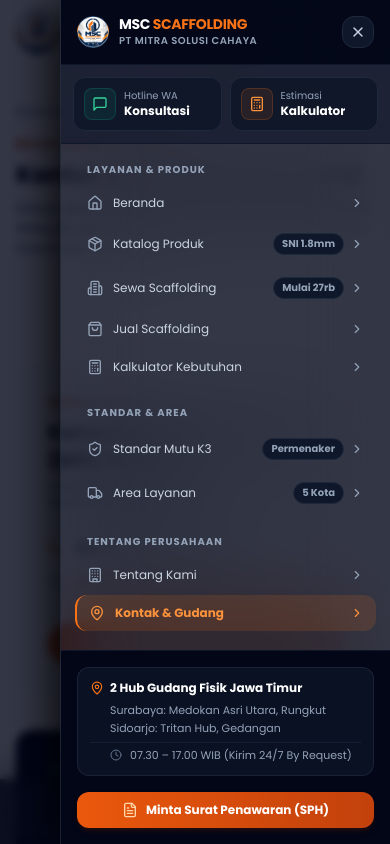
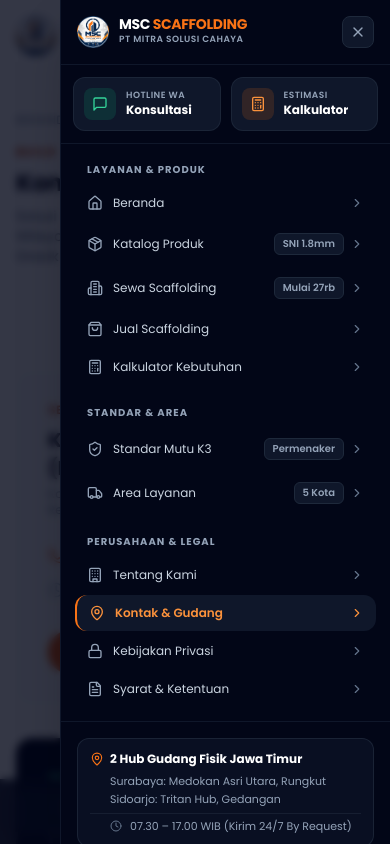
Before and after one commit to ongkipro/mscscaffolding, a Next.js app: page /kontak in a window 390 px wide. Both pictures are taken after a click on the button "Buka Menu Navigasi". Shown: the top 844 px of the page. Built offline with nearby package versions, Linux system fonts and the light colour scheme.

Commit message:
feat: refine mobile header height, flat minimalist drawer, remove wa dot & eliminate email

```diff
--- a/src/app/kontak/page.tsx
+++ b/src/app/kontak/page.tsx
@@ -3,7 +3,6 @@
 import Link from 'next/link';
 import {
   Phone,
-  Mail,
   MapPin,
   Clock,
   MessageSquare,
@@ -37,7 +36,6 @@
       '@type': 'Organization',
       name: 'PT MITRA SOLUSI CAHAYA',
       telephone: '+6282257664755',
-      email: 'sales@mscscaffolding.com',
       contactPoint: [
         {
           '@type': 'ContactPoint',
@@ -143,10 +141,6 @@
                       {COMPANY_INFO.whatsappTender.formatted}
                     </span>
                   </div>
-                  <div className="flex items-center gap-3 text-slate-400 text-xs">
-                    <Mail className="w-4 h-4 text-slate-400" />
-                    <span>{COMPANY_INFO.email}</span>
-                  </div>
                 </div>
               </div>
 
--- a/src/app/layout.tsx
+++ b/src/app/layout.tsx
@@ -107,7 +107,6 @@
         url: 'https://mscscaffolding.com',
         logo: 'https://mscscaffolding.com/images/branding/logo-msc-circle.png',
         telephone: '+6282257664755',
-        email: 'sales@mscscaffolding.com',
         sameAs: [
           'https://www.facebook.com/mscscaffolding',
           'https://www.instagram.com/mscscaffolding',
--- a/src/app/syarat-ketentuan/page.tsx
+++ b/src/app/syarat-ketentuan/page.tsx
@@ -1,7 +1,7 @@
 import React from 'react';
 import type { Metadata } from 'next';
 import Link from 'next/link';
-import { FileText, ChevronRight, CheckCircle2, AlertTriangle, Truck, ShieldCheck, Phone, Mail } from 'lucide-react';
+import { FileText, ChevronRight, CheckCircle2, AlertTriangle, Truck, ShieldCheck, Phone, MessageSquare } from 'lucide-react';
 import { COMPANY_INFO } from '@/data/company';
 
 export const metadata: Metadata = {
@@ -146,12 +146,12 @@
             </p>
             <div className="p-4 rounded-xl bg-slate-50 border border-slate-200 text-xs sm:text-sm space-y-2">
               <div className="flex items-center gap-2 text-slate-700">
-                <Phone className="w-4 h-4 text-orange-600 shrink-0" />
+                <MessageSquare className="w-4 h-4 text-emerald-600 shrink-0" />
                 <span>WhatsApp Tender &amp; SPH: <strong>{COMPANY_INFO.whatsappTender.formatted}</strong></span>
               </div>
               <div className="flex items-center gap-2 text-slate-700">
-                <Mail className="w-4 h-4 text-orange-600 shrink-0" />
-                <span>Email Dokumen: <strong>{COMPANY_INFO.email}</strong></span>
+                <Phone className="w-4 h-4 text-orange-600 shrink-0" />
+                <span>Telepon Kantor: <strong>{COMPANY_INFO.officePhone}</strong></span>
               </div>
             </div>
           </div>
--- a/src/components/home/HeroSlider.tsx
+++ b/src/components/home/HeroSlider.tsx
@@ -112,7 +112,7 @@
       </div>
 
       {/* Foreground Content - Full Viewport Flex Container */}
-      <div className="relative z-20 max-w-7xl mx-auto px-4 sm:px-6 lg:px-8 w-full h-full flex flex-col justify-between pt-20 sm:pt-24 lg:pt-28 pb-24 sm:pb-8">
+      <div className="relative z-20 max-w-7xl mx-auto px-4 sm:px-6 lg:px-8 w-full h-full flex flex-col justify-between pt-24 sm:pt-24 lg:pt-28 pb-24 sm:pb-8">
         {/* Upper Hero Content: Pill Badge, High-Contrast Typography, Copy, Pill CTAs - Perfectly Centered */}
         <div className="max-w-3xl space-y-3 sm:space-y-4 lg:space-y-5 my-auto py-4 sm:py-6">
           {/* Clean Eyebrow */}
--- a/src/components/layout/DesktopFloatingWhatsApp.tsx
+++ b/src/components/layout/DesktopFloatingWhatsApp.tsx
@@ -88,12 +88,6 @@
         className="group relative flex items-center gap-3 bg-[#25D366] hover:bg-[#20ba59] active:scale-95 text-white pl-4 pr-5 py-3 rounded-full shadow-2xl shadow-emerald-950/30 transition-all"
         aria-label="Hubungi WhatsApp Hotline MSC Scaffolding"
       >
-        {/* Pulsing Green Status Wave */}
-        <span className="relative flex h-3.5 w-3.5">
-          <span className="animate-ping absolute inline-flex h-full w-full rounded-full bg-white opacity-75" />
-          <span className="relative inline-flex rounded-full h-3.5 w-3.5 bg-white" />
-        </span>
-
         {/* WhatsApp Icon */}
         <svg
           viewBox="0 0 24 24"
--- a/src/components/layout/Footer.tsx
+++ b/src/components/layout/Footer.tsx
@@ -5,7 +5,6 @@
   ShieldCheck,
   MapPin,
   Phone,
-  Mail,
   Clock,
   ExternalLink,
   MessageSquare,
@@ -98,15 +97,6 @@
               <div className="flex items-center gap-2.5">
                 <Clock className="w-3.5 h-3.5 text-slate-400 shrink-0" />
                 <span className="text-slate-400">{COMPANY_INFO.operatingHours}</span>
-              </div>
-              <div className="flex items-center gap-2.5">
-                <Mail className="w-3.5 h-3.5 text-slate-400 shrink-0" />
-                <a
-                  href={`mailto:${COMPANY_INFO.email}`}
-                  className="text-slate-400 hover:text-white transition-colors"
-                >
-                  {COMPANY_INFO.email}
-                </a>
               </div>
             </div>
           </div>
--- a/src/components/layout/MobileBottomBar.tsx
+++ b/src/components/layout/MobileBottomBar.tsx
@@ -11,27 +11,27 @@
   return (
     <aside
       aria-label="Aksi Cepat Mobile"
-      className="md:hidden fixed bottom-0 left-0 right-0 z-40 bg-slate-950/75 backdrop-blur-2xl border-t border-white/10 px-4 py-2.5 pb-[max(0.75rem,env(safe-area-inset-bottom))] shadow-[0_-8px_32px_rgba(0,0,0,0.5)]"
+      className="md:hidden fixed bottom-0 left-0 right-0 z-40 bg-slate-950/80 backdrop-blur-xl border-t border-slate-800/80 px-4 py-2.5 pb-[max(0.75rem,env(safe-area-inset-bottom))] shadow-lg"
     >
       <div className="grid grid-cols-2 gap-3 max-w-md mx-auto">
-        {/* Direct Call Hotline - Glass Effect */}
+        {/* Direct Call Hotline - Flat Minimalist Glass */}
         <a
           href={`tel:${hotlineDigits}`}
           onClick={() => trackPhoneConversion('mobile_bottom_bar')}
-          className="flex items-center justify-center gap-2 py-3 px-4 rounded-xl bg-slate-900/60 hover:bg-slate-800/80 active:scale-[0.98] border border-white/15 backdrop-blur-md text-white transition-all shadow-sm"
+          className="flex items-center justify-center gap-2 py-3 px-4 rounded-xl bg-slate-900/80 hover:bg-slate-800 active:scale-[0.98] border border-slate-800 text-white transition-all shadow-sm"
           aria-label={`Telepon Hotline ${COMPANY_INFO.primaryPhone.formatted}`}
         >
-          <Phone className="w-4 h-4 text-slate-200 shrink-0" />
-          <span className="text-xs sm:text-sm font-bold tracking-wide">Telepon</span>
+          <Phone className="w-4 h-4 text-slate-300 shrink-0" />
+          <span className="text-xs sm:text-sm font-semibold tracking-wide">Telepon</span>
         </a>
 
-        {/* WhatsApp Direct Hotline - Glass Effect */}
+        {/* WhatsApp Direct Hotline - Flat Minimalist Vibrant Green */}
         <a
           href={`https://wa.me/${COMPANY_INFO.primaryPhone.number}?text=${encodeURIComponent('Halo Tim MSC Scaffolding, saya butuh info sewa/jual scaffolding.')}`}
           target="_blank"
           rel="noopener noreferrer"
           onClick={() => trackWhatsAppConversion('mobile_bottom_bar')}
-          className="flex items-center justify-center gap-2 py-3 px-4 rounded-xl bg-emerald-600/70 hover:bg-emerald-600/85 active:scale-[0.98] border border-emerald-400/40 backdrop-blur-md text-white transition-all shadow-md shadow-emerald-950/30"
+          className="flex items-center justify-center gap-2 py-3 px-4 rounded-xl bg-[#25D366] hover:bg-[#20ba59] active:scale-[0.98] text-white transition-all shadow-sm"
           aria-label="Chat WhatsApp Hotline MSC Scaffolding"
         >
           <svg viewBox="0 0 24 24" className="w-4 h-4 fill-current shrink-0" aria-hidden="true">
--- a/src/components/layout/MobileDrawer.tsx
+++ b/src/components/layout/MobileDrawer.tsx
@@ -20,6 +20,7 @@
   Building,
   Home,
   Clock,
+  Lock,
 } from 'lucide-react';
 import { COMPANY_INFO } from '@/data/company';
 import { trackWhatsAppConversion, trackPhoneConversion } from '@/utils/analytics';
@@ -79,10 +80,12 @@
       ],
     },
     {
-      label: 'Tentang Perusahaan',
+      label: 'Perusahaan & Legal',
       items: [
         { name: 'Tentang Kami', href: '/tentang-kami', icon: Building },
         { name: 'Kontak & Gudang', href: '/kontak', icon: MapPin },
+        { name: 'Kebijakan Privasi', href: '/kebijakan-privasi', icon: Lock },
+        { name: 'Syarat & Ketentuan', href: '/syarat-ketentuan', icon: FileText },
       ],
     },
   ];
@@ -103,14 +106,14 @@
         aria-hidden="true"
       />
 
-      {/* Drawer Main Panel - Cohesive Dark Slate Theme */}
+      {/* Drawer Main Panel - Flat Minimalist Dark Slate */}
       <div
-        className={`relative w-full max-w-[330px] sm:max-w-sm bg-slate-950/98 text-slate-100 h-full shadow-[-10px_0_40px_rgba(0,0,0,0.8)] border-l border-slate-800/80 flex flex-col z-10 overflow-y-auto transition-transform duration-300 ease-out backdrop-blur-2xl ${
+        className={`relative w-full max-w-[330px] sm:max-w-sm bg-slate-950 text-slate-100 h-full shadow-2xl border-l border-slate-900 flex flex-col z-10 overflow-y-auto transition-transform duration-300 ease-out ${
           isOpen ? 'translate-x-0' : 'translate-x-full'
         }`}
       >
         {/* Drawer Header */}
-        <div className="p-4 sm:p-5 flex items-center justify-between border-b border-slate-900 bg-slate-950/95 sticky top-0 z-10 backdrop-blur-md">
+        <div className="p-4 sm:p-5 flex items-center justify-between border-b border-slate-900 bg-slate-950 sticky top-0 z-10">
           <div className="flex items-center gap-2.5">
             <div className="relative w-8 h-8 flex-shrink-0">
               <Image
@@ -125,22 +128,22 @@
               <div className="text-sm font-extrabold text-white tracking-tight leading-none">
                 MSC <span className="text-orange-500">SCAFFOLDING</span>
               </div>
-              <div className="text-[10px] text-slate-400 font-semibold uppercase tracking-wider mt-0.5">
+              <div className="text-[9px] text-slate-400 font-semibold uppercase tracking-wider mt-0.5">
                 PT Mitra Solusi Cahaya
               </div>
             </div>
           </div>
           <button
             onClick={onClose}
-            className="w-8 h-8 rounded-xl bg-slate-900 hover:bg-slate-800 border border-slate-800 text-slate-300 hover:text-white flex items-center justify-center transition-colors active:scale-95"
+            className="w-8 h-8 rounded-lg bg-slate-900 hover:bg-slate-800 border border-slate-800 text-slate-400 hover:text-white flex items-center justify-center transition-colors active:scale-95"
             aria-label="Tutup Menu Navigasi"
           >
             <X className="w-4 h-4" />
           </button>
         </div>
 
-        {/* Quick Action Tiles */}
-        <div className="p-3 bg-slate-900/60 border-b border-slate-900 grid grid-cols-2 gap-2">
+        {/* Quick Action Tiles - Flat Minimalist */}
+        <div className="p-3 bg-slate-950 border-b border-slate-900 grid grid-cols-2 gap-2.5">
           {/* Direct WhatsApp */}
           <a
             href={`https://wa.me/${COMPANY_INFO.primaryPhone.number}?text=${encodeURIComponent(
@@ -149,13 +152,13 @@
             target="_blank"
             rel="noopener noreferrer"
             onClick={() => trackWhatsAppConversion('drawer_quick_action')}
-            className="flex items-center gap-2 p-2.5 rounded-xl bg-slate-900/90 border border-slate-800 hover:border-emerald-500/50 text-white active:scale-95 transition-all group"
+            className="flex items-center gap-2.5 p-2.5 rounded-xl bg-slate-900 border border-slate-800/80 hover:border-slate-700 text-white active:scale-95 transition-all group"
           >
-            <div className="w-8 h-8 rounded-lg bg-emerald-500/10 text-emerald-400 border border-emerald-500/20 group-hover:bg-emerald-600 group-hover:text-white flex items-center justify-center shrink-0 transition-colors">
+            <div className="w-8 h-8 rounded-lg bg-emerald-500/15 text-emerald-400 flex items-center justify-center shrink-0">
               <MessageSquare className="w-4 h-4" />
             </div>
             <div className="flex flex-col text-left overflow-hidden">
-              <span className="text-[10px] text-slate-400 font-medium leading-none">Hotline WA</span>
+              <span className="text-[9px] text-slate-400 uppercase font-semibold tracking-wider leading-none">Hotline WA</span>
               <span className="text-xs font-bold text-white group-hover:text-emerald-400 truncate leading-tight mt-0.5">
                 Konsultasi
               </span>
@@ -167,13 +170,13 @@
             href="/kalkulator"
             prefetch={false}
             onClick={onClose}
-            className="flex items-center gap-2 p-2.5 rounded-xl bg-slate-900/90 border border-slate-800 hover:border-orange-500/50 text-white active:scale-95 transition-all group"
+            className="flex items-center gap-2.5 p-2.5 rounded-xl bg-slate-900 border border-slate-800/80 hover:border-slate-700 text-white active:scale-95 transition-all group"
           >
-            <div className="w-8 h-8 rounded-lg bg-orange-500/10 text-orange-400 border border-orange-500/20 group-hover:bg-orange-600 group-hover:text-white flex items-center justify-center shrink-0 transition-colors">
+            <div className="w-8 h-8 rounded-lg bg-orange-500/15 text-orange-400 flex items-center justify-center shrink-0">
               <Calculator className="w-4 h-4" />
             </div>
             <div className="flex flex-col text-left overflow-hidden">
-              <span className="text-[10px] text-slate-400 font-medium leading-none">Estimasi</span>
+              <span className="text-[9px] text-slate-400 uppercase font-semibold tracking-wider leading-none">Estimasi</span>
               <span className="text-xs font-bold text-white group-hover:text-orange-400 truncate leading-tight mt-0.5">
                 Kalkulator
               </span>
@@ -202,10 +205,10 @@
                       href={item.href}
                       prefetch={false}
                       onClick={onClose}
-                      className={`flex items-center justify-between px-3 py-2.5 rounded-xl text-xs sm:text-sm transition-all ${
+                      className={`flex items-center justify-between px-3 py-2.5 rounded-xl text-xs sm:text-sm transition-colors ${
                         isActive
-                          ? 'bg-orange-500/15 text-orange-400 font-bold border-l-2 border-orange-500'
-                          : 'text-slate-300 hover:bg-slate-900/80 hover:text-white font-medium'
+                          ? 'bg-slate-900 text-orange-400 font-semibold border-l-2 border-orange-500'
+                          : 'text-slate-300 hover:bg-slate-900 hover:text-white font-medium'
                       }`}
                     >
                       <div className="flex items-center gap-2.5 min-w-0">
@@ -219,9 +222,9 @@
                       <div className="flex items-center gap-1.5 shrink-0 ml-2">
                         {item.badge && (
                           <span
-                            className={`text-[10px] font-bold px-2 py-0.5 rounded-full ${
+                            className={`text-[10px] font-semibold px-2 py-0.5 rounded-md ${
                               isActive
-                                ? 'bg-orange-950/80 text-orange-300 border border-orange-600/40'
+                                ? 'bg-orange-500/15 text-orange-300 border border-orange-500/30'
                                 : 'bg-slate-900 text-slate-400 border border-slate-800'
                             }`}
                           >
@@ -230,7 +233,7 @@
                         )}
                         <ChevronRight
                           className={`w-3.5 h-3.5 ${
-                            isActive ? 'text-orange-400' : 'text-slate-400'
+                            isActive ? 'text-orange-400' : 'text-slate-500'
                           }`}
                         />
                       </div>
@@ -245,7 +248,7 @@
         {/* Drawer Footer Information */}
         <div className="p-4 bg-slate-950 border-t border-slate-900 text-slate-300 text-xs space-y-3.5 mt-auto">
           {/* Warehouses Info Card */}
-          <div className="p-3 rounded-xl bg-slate-900/70 border border-slate-800/80 space-y-1.5">
+          <div className="p-3 rounded-xl bg-slate-900/60 border border-slate-800/80 space-y-1.5">
             <div className="text-white font-bold text-xs flex items-center gap-1.5">
               <MapPin className="w-3.5 h-3.5 text-orange-500 shrink-0" />
               <span>2 Hub Gudang Fisik Jawa Timur</span>
@@ -260,7 +263,7 @@
             </div>
           </div>
 
-          {/* Request SPH Action Button */}
+          {/* Request SPH Action Button - Flat Minimalist Solid */}
           <div className="pt-0.5">
             <a
               href={`https://wa.me/${COMPANY_INFO.whatsappTender.number}?text=${encodeURIComponent(
@@ -269,7 +272,7 @@
               target="_blank"
               rel="noopener noreferrer"
               onClick={() => trackWhatsAppConversion('drawer_sph_button')}
-              className="w-full flex items-center justify-center gap-2 bg-gradient-to-r from-orange-600 to-orange-700 hover:from-orange-500 hover:to-orange-600 active:scale-[0.98] text-white font-bold py-2.5 rounded-xl text-xs transition-all shadow-md shadow-orange-950/40"
+              className="w-full flex items-center justify-center gap-2 bg-orange-600 hover:bg-orange-500 active:scale-[0.98] text-white font-bold py-3 rounded-xl text-xs sm:text-sm transition-colors shadow-sm"
             >
               <FileText className="w-4 h-4 text-orange-200" />
               <span>Minta Surat Penawaran (SPH)</span>
--- a/src/components/layout/Navbar.tsx
+++ b/src/components/layout/Navbar.tsx
@@ -80,10 +80,10 @@
 
       {/* Main Navigation Bar */}
       <div className="max-w-7xl mx-auto px-4 sm:px-6 lg:px-8">
-        <div className="flex items-center justify-between h-16 sm:h-20">
+        <div className="flex items-center justify-between h-[72px] sm:h-20">
           {/* Logo & Corporate Brand */}
-          <Link href="/" className="flex items-center gap-3 group">
-            <div className="relative w-11 h-11 sm:w-12 sm:h-12 flex-shrink-0">
+          <Link href="/" className="flex items-center gap-2.5 sm:gap-3 group">
+            <div className="relative w-10 h-10 sm:w-11 sm:h-11 flex-shrink-0">
               <Image
                 src="/images/branding/logo-msc-circle.png"
                 alt="MSC Scaffolding Logo PT Mitra Solusi Cahaya"
@@ -94,7 +94,7 @@
             </div>
             <div>
               <div
-                className={`text-lg sm:text-xl font-bold tracking-tight transition-colors ${
+                className={`text-base sm:text-lg font-bold tracking-tight leading-tight transition-colors ${
                   isHome
                     ? 'text-white group-hover:text-orange-400'
                     : 'text-slate-950 group-hover:text-orange-600'
@@ -103,7 +103,7 @@
                 MSC <span className="text-orange-500 font-extrabold">SCAFFOLDING</span>
               </div>
               <div
-                className={`text-[10px] uppercase tracking-wider font-semibold ${
+                className={`text-[9px] sm:text-[10px] uppercase tracking-wider font-semibold leading-tight ${
                   isHome ? 'text-slate-300' : 'text-slate-500'
                 }`}
               >
@@ -174,12 +174,12 @@
                   setMobileOpen(!mobileOpen);
                 }
               }}
-              className={`w-10 h-10 rounded-xl flex items-center justify-center transition-all duration-200 active:scale-95 border ${
+              className={`w-11 h-11 rounded-xl flex items-center justify-center transition-all duration-150 active:scale-95 border ${
                 isHome && !scrolled
-                  ? 'bg-white/10 hover:bg-white/20 text-white border-white/20 backdrop-blur-sm'
+                  ? 'bg-white/10 hover:bg-white/15 text-white border-white/20 backdrop-blur-sm'
                   : isHome && scrolled
-                  ? 'bg-slate-900/90 hover:bg-slate-800 text-white border-slate-700/80 backdrop-blur-sm'
-                  : 'bg-slate-100 hover:bg-slate-200 text-slate-800 border-slate-200/80'
+                  ? 'bg-slate-900 hover:bg-slate-800 text-white border-slate-800'
+                  : 'bg-slate-100 hover:bg-slate-200 text-slate-800 border-slate-200'
               }`}
               aria-label={isDrawerOpen || mobileOpen ? 'Tutup Menu Navigasi' : 'Buka Menu Navigasi'}
               aria-expanded={Boolean(isDrawerOpen || mobileOpen)}
@@ -193,9 +193,9 @@
       {/* Fallback Inline Mobile Dropdown (Only when custom drawer is not supplied) */}
       {!onOpenDrawer && mobileOpen && (
         <div
-          className={`lg:hidden border-t px-4 pt-3 pb-6 space-y-1 shadow-2xl ${
+          className={`lg:hidden border-t px-4 pt-3 pb-6 space-y-1 shadow-xl ${
             isHome
-              ? 'bg-slate-950 border-slate-800 text-white'
+              ? 'bg-slate-950 border-slate-900 text-white'
               : 'bg-white border-slate-100 text-slate-900'
           }`}
         >
@@ -218,7 +218,7 @@
                 key={link.name}
                 href={link.href}
                 onClick={() => setMobileOpen(false)}
-                className={`block px-3 py-2.5 rounded-md text-sm transition-colors ${activeClass}`}
+                className={`block px-3 py-2.5 rounded-lg text-sm transition-colors ${activeClass}`}
               >
                 {link.name}
               </Link>
@@ -229,7 +229,7 @@
               href={`https://wa.me/${COMPANY_INFO.primaryPhone.number}`}
               target="_blank"
               rel="noopener noreferrer"
-              className="w-full flex items-center justify-center gap-2 bg-orange-600 hover:bg-orange-700 text-white font-semibold py-2.5 rounded-md text-xs transition shadow-sm"
+              className="w-full flex items-center justify-center gap-2 bg-[#25D366] hover:bg-[#20ba59] text-white font-semibold py-2.5 rounded-xl text-xs transition shadow-sm"
             >
               <Phone className="w-3.5 h-3.5" />
               <span>Hotline WhatsApp ({COMPANY_INFO.primaryPhone.formatted})</span>
--- a/src/data/company.ts
+++ b/src/data/company.ts
@@ -25,7 +25,6 @@
     role: 'Pengadaan Tender BUMN/Swasta, Surat Penawaran Harga (SPH), Beli Unit Baru',
   },
   officePhone: '0813-2562-024',
-  email: 'sales@mscscaffolding.com',
   operatingHours: 'Senin – Sabtu: 07.30 – 17.00 WIB (Kirim 24/7 By Request)',
   warehouses: [
     {
--- a/src/types/index.ts
+++ b/src/types/index.ts
@@ -121,7 +121,6 @@
     role: string;
   };
   officePhone: string;
-  email: string;
   operatingHours: string;
   warehouses: WarehouseLocation[];
 }
```
Also changed, not shown: src/app/kebijakan-privasi/page.tsx (+11 -6 lines).
